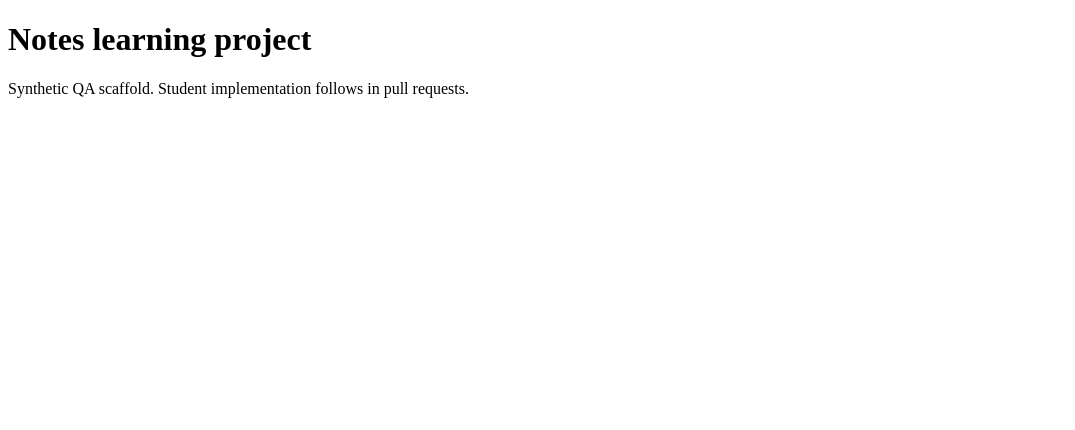
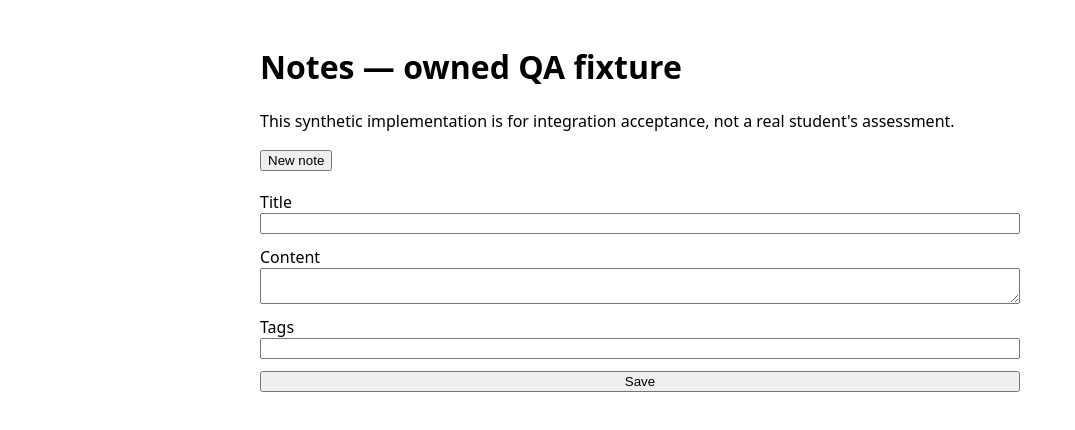
Before and after one commit to hbuivanhoi6-stack/vintern-so-tay-hoc-tap-ca-nhan-qa-aurora-thuc-hanh-va-ban-g-20261022-db9f98e8, a React (Vite) app: page / in a window 1280 px wide. Shown: the top 430 px of the page, without its empty margins (0-1075 px from the left). Built offline with nearby package versions, Linux system fonts and the light colour scheme.

Commit message:
QA: implement notes foundation (validation regression fixture)

```diff
--- a/src/main.tsx
+++ b/src/main.tsx
@@ -1,3 +1,31 @@
-import React from 'react';
-import {createRoot} from 'react-dom/client';
-createRoot(document.getElementById('root')!).render(<main><h1>Notes learning project</h1><p>Synthetic QA scaffold. Student implementation follows in pull requests.</p></main>);
+import React, { useState } from 'react';
+import { createRoot } from 'react-dom/client';
+type Note = { id: string; title: string; content: string; tags: string[] };
+const validateTitle = false;
+function App() {
+  const [notes, setNotes] = useState<Note[]>([]);
+  const [selected, setSelected] = useState<string | null>(null);
+  const [title, setTitle] = useState(''), [content, setContent] = useState(''), [tags, setTags] = useState(''), [error, setError] = useState('');
+  function clear() { setSelected(null); setTitle(''); setContent(''); setTags(''); setError(''); }
+  function save(event: React.FormEvent) {
+    event.preventDefault();
+    if (validateTitle && !title.trim()) { setError('A title is required.'); return; }
+    const note = { id: selected ?? crypto.randomUUID(), title: title.trim(), content, tags: [...new Set(tags.split(',').map(tag => tag.trim()).filter(Boolean))] };
+    setNotes(current => selected ? current.map(item => item.id === selected ? note : item) : [...current, note]); clear();
+  }
+  return <main style={{ maxWidth: 760, margin: 'auto', padding: 16, fontFamily: 'system-ui' }}>
+    <h1>Notes — owned QA fixture</h1><p>This synthetic implementation is for integration acceptance, not a real student's assessment.</p>
+    <button data-testid="note-new" type="button" onClick={clear}>New note</button>
+    <form onSubmit={save} style={{ display: 'grid', gap: 12, marginBlock: 20 }}>
+      <label>Title<input data-testid="note-title" value={title} onChange={event => setTitle(event.target.value)} style={{ display: 'block', width: '100%', boxSizing: 'border-box' }}/></label>
+      <label>Content<textarea data-testid="note-content" value={content} onChange={event => setContent(event.target.value)} style={{ display: 'block', width: '100%', boxSizing: 'border-box' }}/></label>
+      <label>Tags<input value={tags} onChange={event => setTags(event.target.value)} style={{ display: 'block', width: '100%', boxSizing: 'border-box' }}/></label>
+      <button data-testid="note-save" type="submit">Save</button><p data-testid="note-error" role="alert">{error}</p>
+    </form>
+    {notes.map(note => <article data-testid="note-card" key={note.id} style={{ border: '1px solid #aaa', padding: 12, marginBlock: 12, overflowWrap: 'anywhere' }}>
+      <h2>{note.title}</h2><p>{note.content}</p><p>{note.tags.join(', ')}</p>
+      <button data-testid="note-edit" type="button" onClick={() => { setSelected(note.id); setTitle(note.title); setContent(note.content); setTags(note.tags.join(', ')); setError(''); }}>Edit</button>
+    </article>)}
+  </main>;
+}
+createRoot(document.getElementById('root')!).render(<App/>);
```
